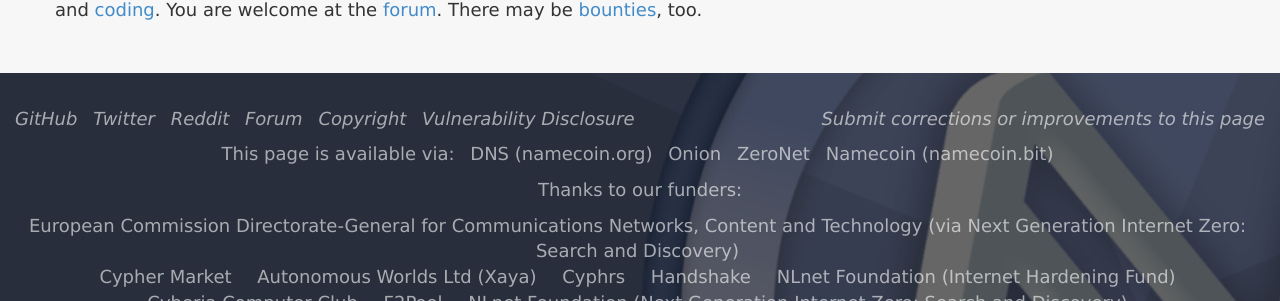
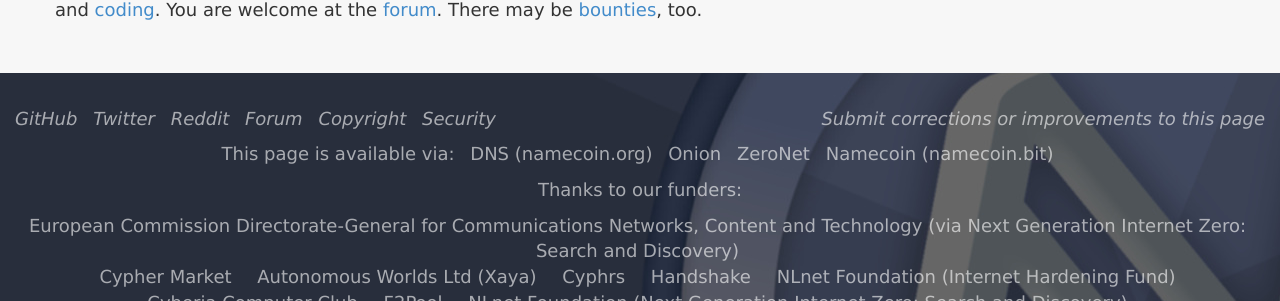
Before and after one commit to JeremyRand/namecoin.org, a Jekyll site: the page built from index.md, in a window 1280 px wide and 900 px high, scrolled down 2322 px. Shown: the part 467-768 px from the top of the window. Built offline with Jekyll 4.4.1, drawn with Linux system fonts in a browser that asks for light colours.

Commit message:
Shorten footer link text
Fixes overflow in Tor Browser.

```diff
--- a/_includes/footer.html
+++ b/_includes/footer.html
@@ -7,7 +7,7 @@
                 <li><a href="https://www.reddit.com/r/namecoin"><i class="fa fa-reddit-alien fa-2x" title="Reddit">Reddit</i></a></li>
                 <li><a href="{{ site.forum_url }}/"><i class="fa fa-comments fa-2x" title="Forum">Forum</i></a></li>
                 <li><a href="{{ "/license.html" | relative_url }}"><i class="fa fa-2x" title="Copyright">Copyright</i></a></li>
-                <li><a href="{{ "/team/security/" | relative_url }}"><i class="fa fa-2x" title="Vulnerability Disclosure">Vulnerability Disclosure</i></a></li>
+                <li><a href="{{ "/team/security/" | relative_url }}"><i class="fa fa-2x" title="Vulnerability Disclosure">Security</i></a></li>
             </ul>
         </div>
 
```
